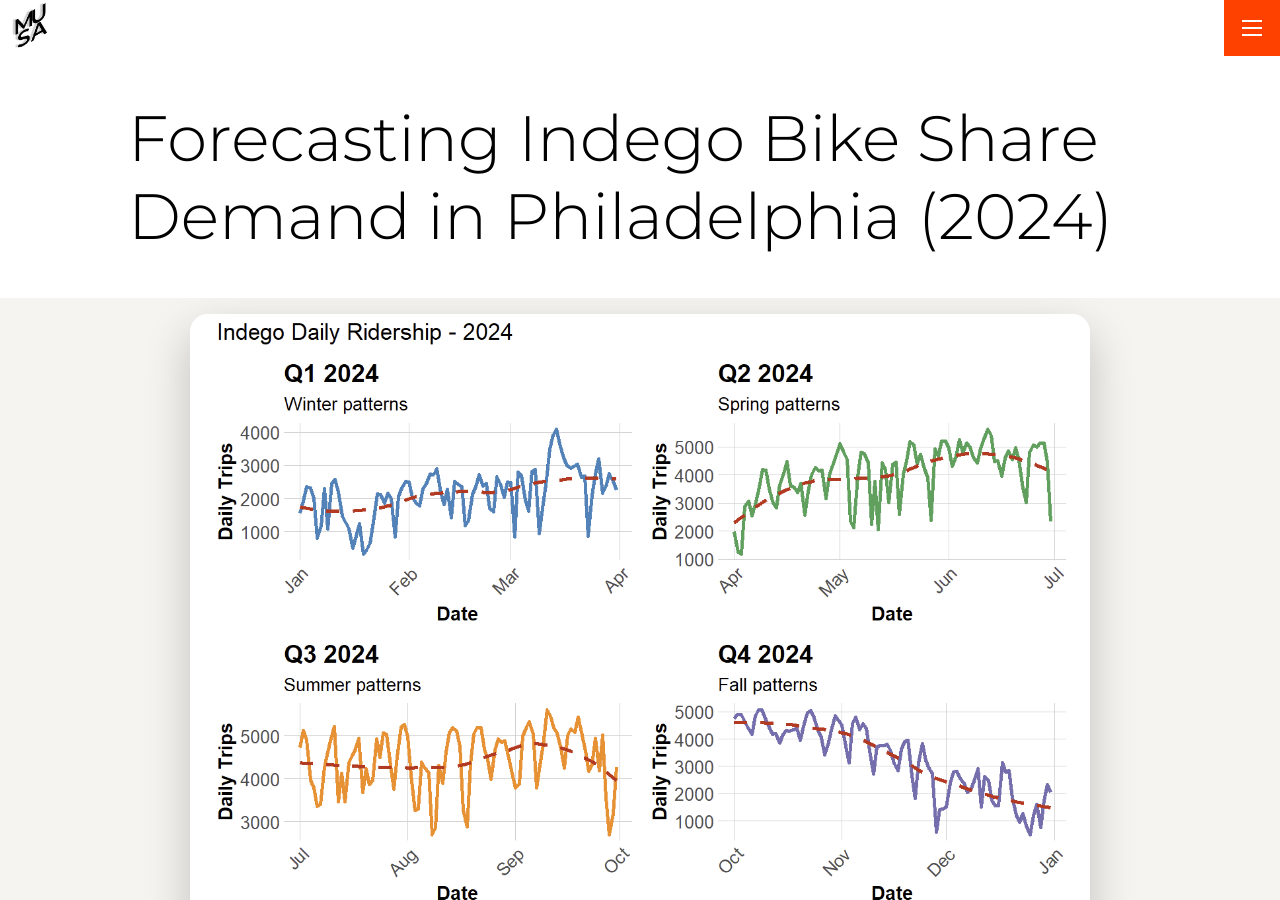
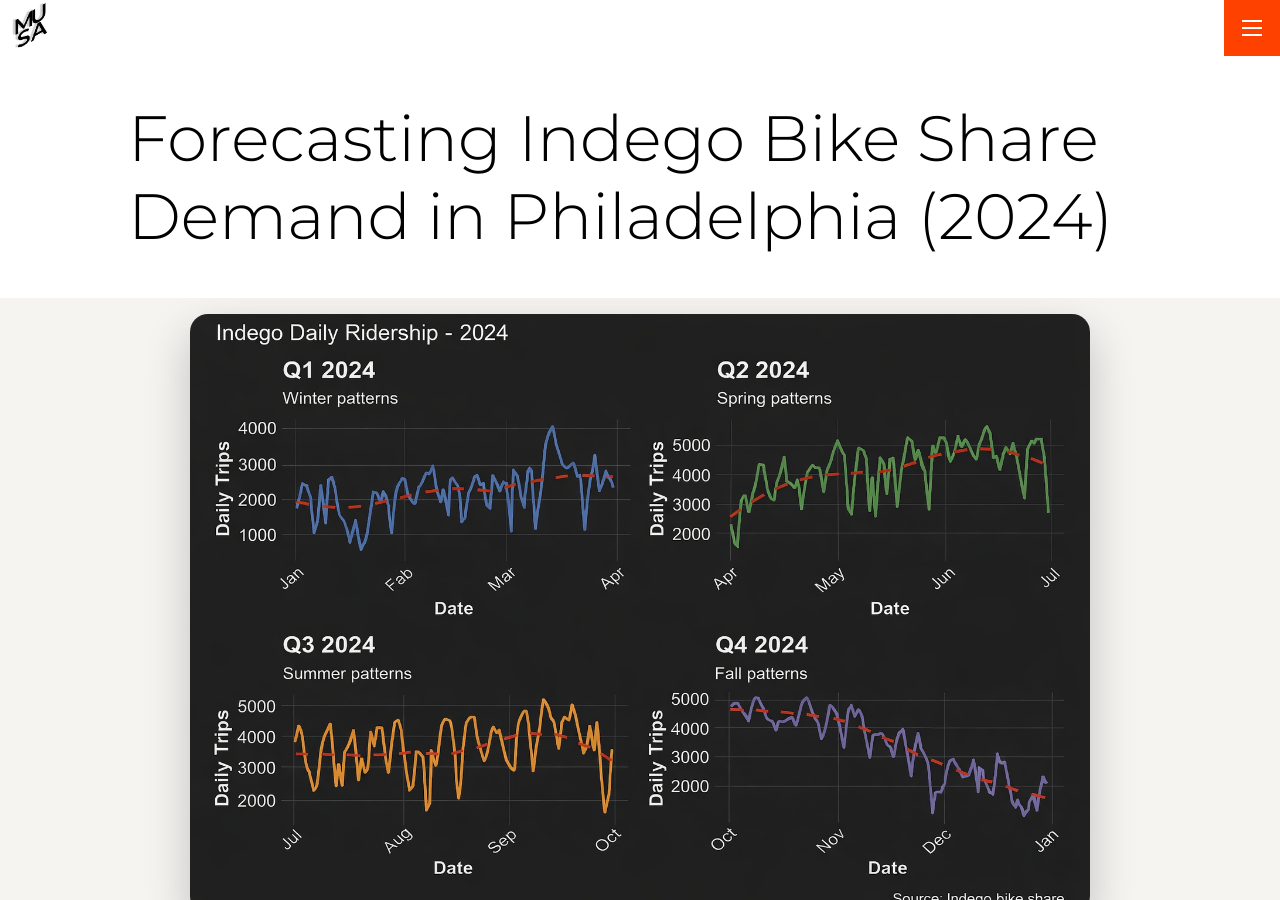
Before and after one commit to astauf03/portfolio, a Jekyll site: the page built from _projects/bike-share.md, in a window 1280 px wide and 900 px high. Built offline with Jekyll 4.4.1, drawn with Linux system fonts in a browser that asks for light colours.

Commit message:
thumbnail-changes

```diff
--- a/_projects/bike-share.md
+++ b/_projects/bike-share.md
@@ -1,7 +1,7 @@
 ---
 layout: post
 title: 'Forecasting Indego Bike Share Demand in Philadelphia (2024)'
-thumbnail: assets/img/projects/bike-share/temporal.png
+thumbnail: assets/img/projects/bike-share/thumbnail-temporal.png
 ---
 
 **Takeaway:** Temporal lag features drive forecast accuracy, while spatial errors reveal where demand is hardest to predict.
```
Also changed, not shown: assets/img/projects/bike-share/thumbnail-temporal.png (added), assets/img/projects/ppa-midterm/housing-dist.png.
